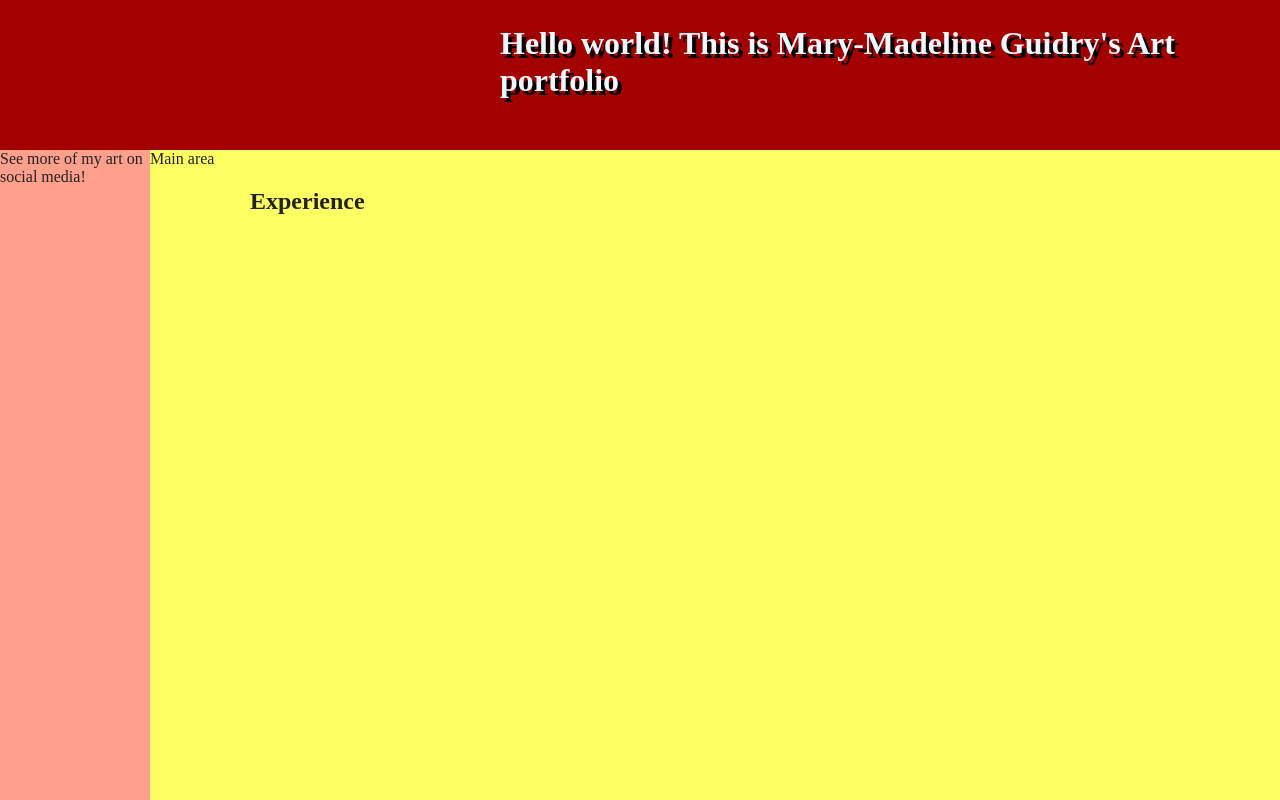
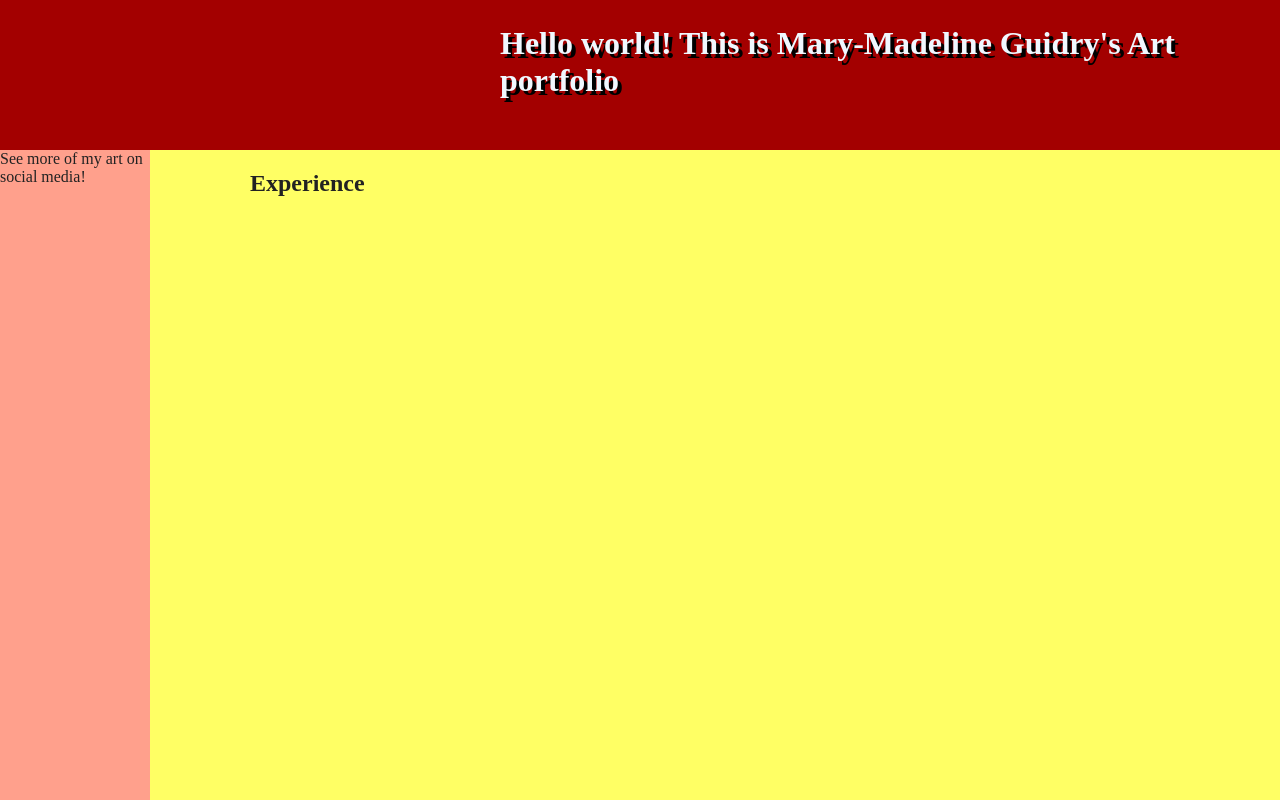
Before and after one commit to maryyymoo/portfolio, a website built with Parcel: page index.html in a window 1280 px wide. Shown: the top 800 px of the page. Built offline with nearby package versions, Linux system fonts and the light colour scheme.

Commit message:
clean up

```diff
--- a/index.html
+++ b/index.html
@@ -37,7 +37,7 @@
     <nav>
       See more of my art on social media!
     </nav>
-    <main>Main area
+    <main>
       <h2>Experience</h2>
 
     </main>
```
